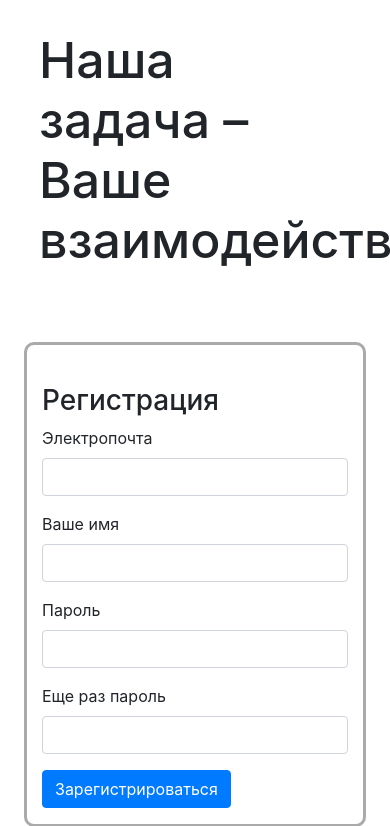
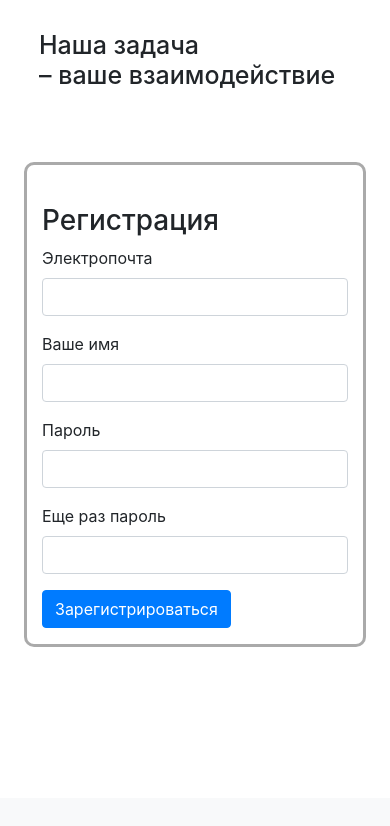
Before and after one commit to gaskeo/limq-panel, a Flask app: page / in a window 390 px wide; the page is wider, and only the part inside the window is pictured. Shown: the part 46-872 px from the top of that part. After the commit the page ends 693 px from the top of that part, so only its background shows below. Run offline with Flask 2, Linux system fonts and the light colour scheme; some libraries are stand-ins or nearby versions.

Commit message:
mainpage refactor

```diff
--- a/static/css/style.css
+++ b/static/css/style.css
@@ -129,6 +129,11 @@ span.card-val {
 	padding-top: 20px;
 	margin: auto;
 }
+
+.text-nologin {
+    font-size: 50px;
+}
+
 @media(max-width: 640px) {
     .btn-user {
         font-size: 10px;
@@ -143,6 +148,11 @@ span.card-val {
     .helpdesk-container {
         margin-left: 15px;
         margin-right: 15px;
+    }
+
+
+    .text-nologin {
+        font-size: 25px;
     }
 }
 
--- a/templates/mainpage.html
+++ b/templates/mainpage.html
@@ -63,7 +63,7 @@
         {% else %}
         <div class="row align-items-center">
         <div class="col-md mb30 card-container">
-            <h1 style="font-size: 50px">Наша задача &#8211; <br>Ваше взаимодействие</h1><br>
+            <h1 class="text-nologin">Наша задача <br>&#8211; ваше взаимодействие</h1><br>
         </div>
         <div class="col-md mb30 card-container" style="border: 3px solid #aaa; border-radius: 10px">
             <br><h3 class="register-label">Регистрация</h3>
```
